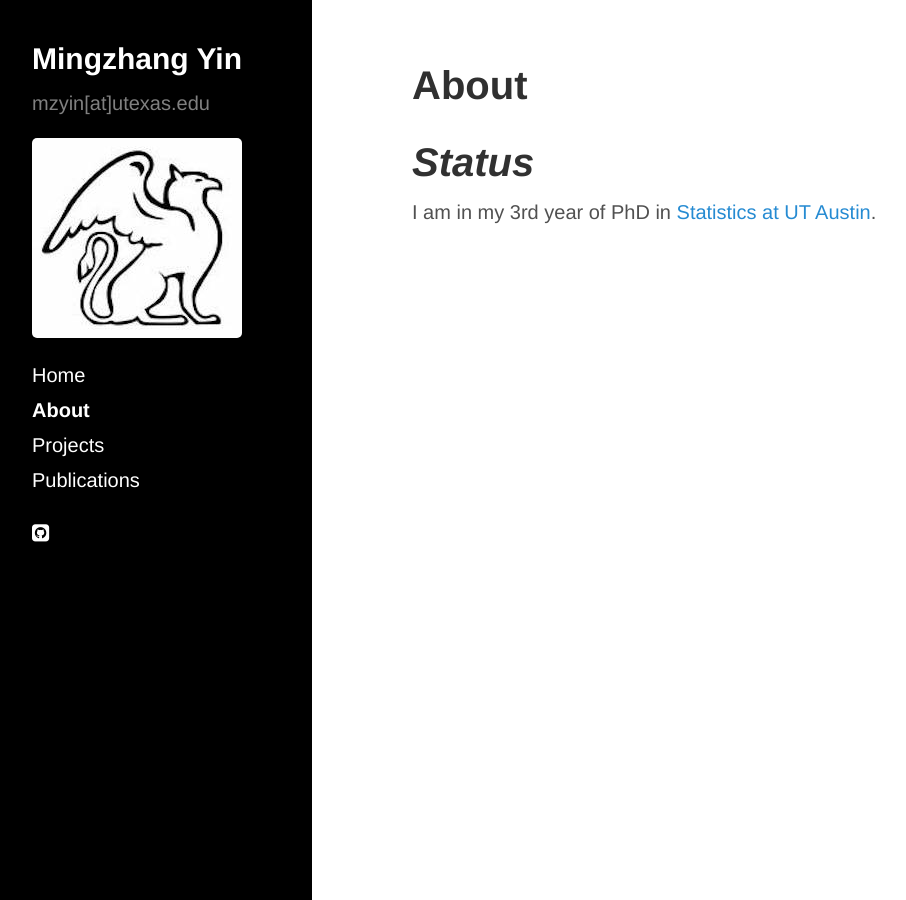
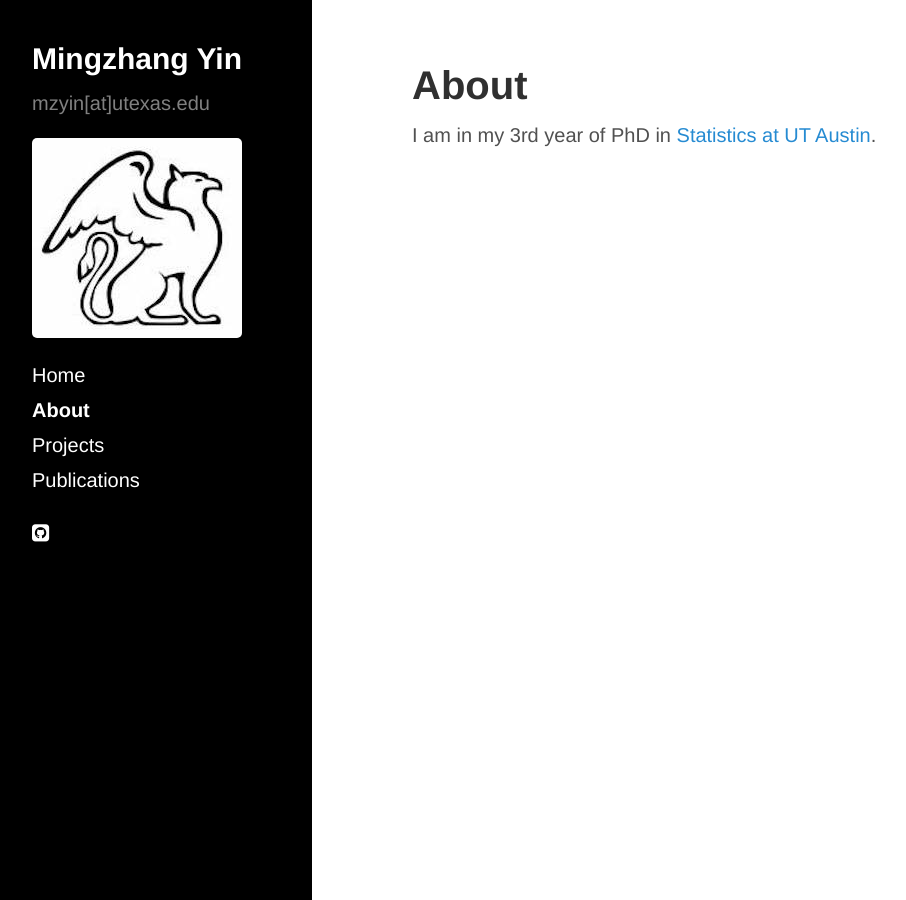
Before and after one commit to mingzhang-yin/mingzhang-yin.github.io, a Jekyll site: the page built from about.md, in a window 1280 px wide. Shown: the whole page, without its empty margins (8-914 px from the left). Built offline with Jekyll 4.4.1, drawn with Linux system fonts in a browser that asks for light colours; nearby versions of some CDN libraries.

Commit message:
Update about.md

```diff
--- a/about.md
+++ b/about.md
@@ -3,6 +3,5 @@ layout: page
 title: About
 ---
 
-# *Status*
 
 I am in my 3rd year of PhD in <a target="_blank" href="https://stat.utexas.edu"> Statistics at UT Austin</a>.
```
